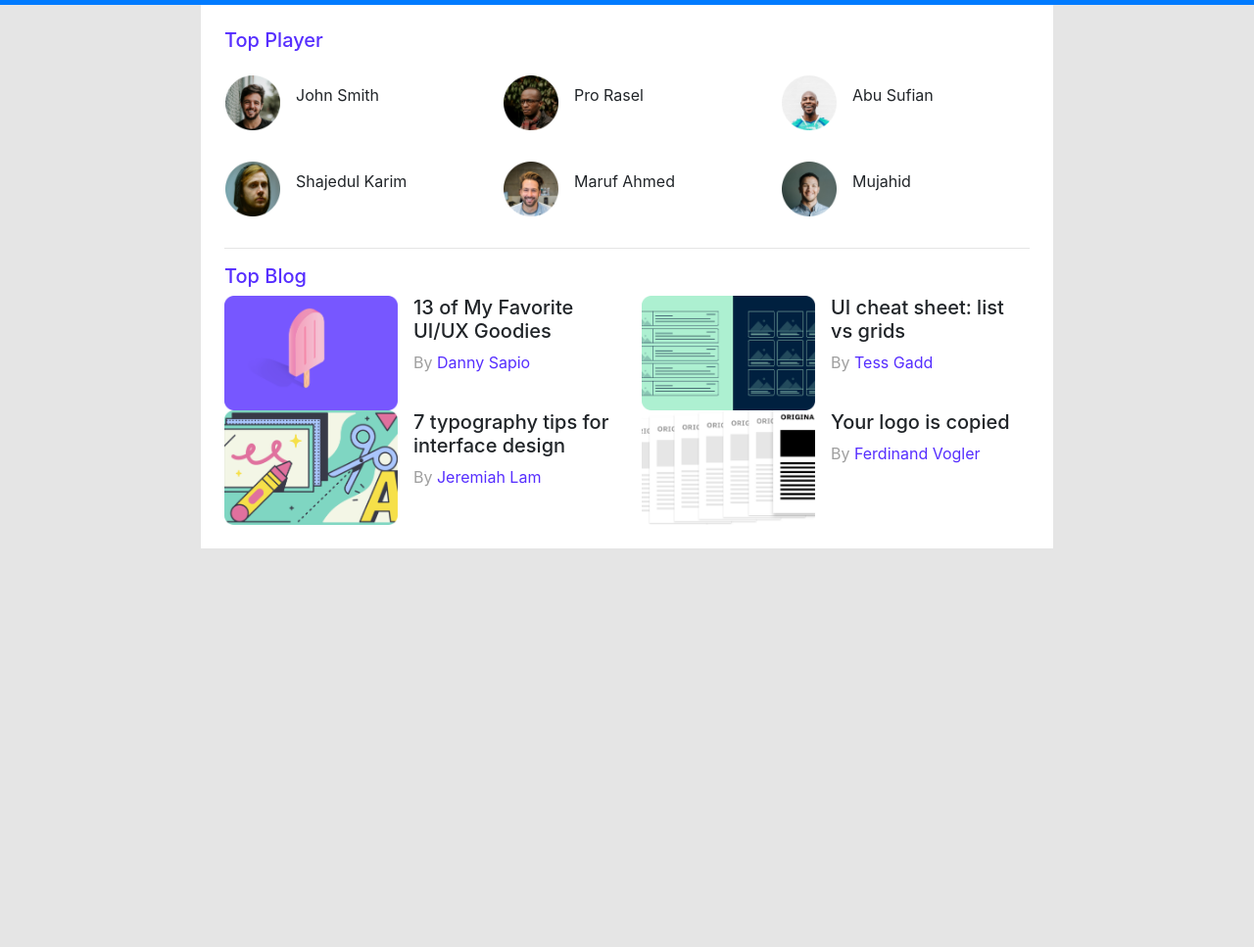
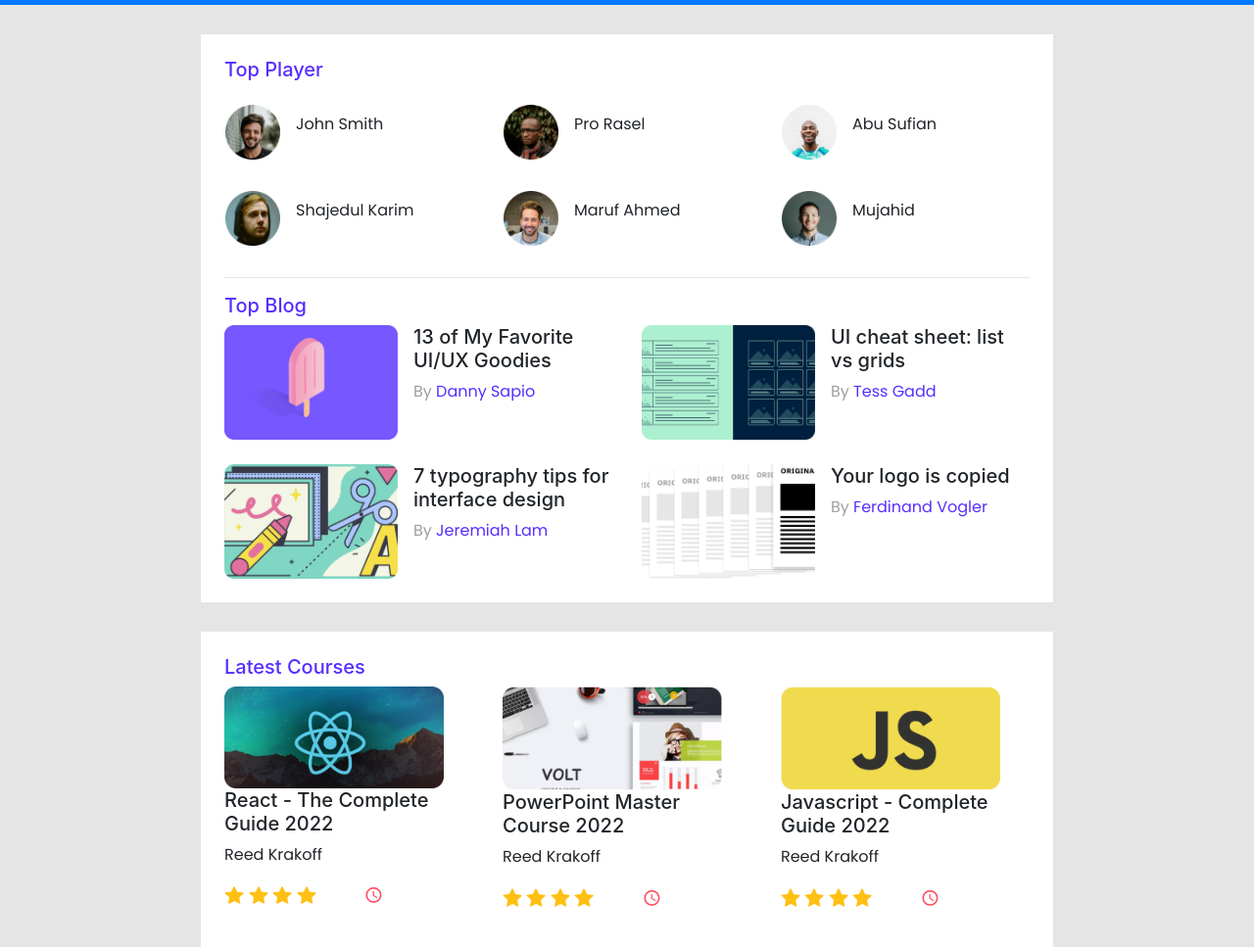
Before and after one commit to sabab015/leader-board, a plain HTML site: page index.html in a window 1280 px wide. Shown: the part 71-1038 px from the top of the page at 98% size. Before the commit the page ends 800 px from the top, so only its background shows below. Drawn offline with nearby package versions, Linux system fonts and the light colour scheme.

Commit message:
partially done website

```diff
--- a/index.html
+++ b/index.html
@@ -7,6 +7,9 @@
   <meta name="viewport" content="width=device-width, initial-scale=1.0">
   <link rel="stylesheet" href="https://cdn.jsdelivr.net/npm/bootstrap@4.4.1/dist/css/bootstrap.min.css"
     integrity="sha384-Vkoo8x4CGsO3+Hhxv8T/Q5PaXtkKtu6ug5TOeNV6gBiFeWPGFN9MuhOf23Q9Ifjh" crossorigin="anonymous">
+  <link rel="preconnect" href="https://fonts.googleapis.com">
+  <link rel="preconnect" href="https://fonts.gstatic.com" crossorigin>
+  <link href="https://fonts.googleapis.com/css2?family=Poppins&display=swap" rel="stylesheet">
   <link rel="stylesheet" href="styles/style.css">
   <title>Leader Board</title>
 </head>
@@ -85,6 +88,8 @@
             <p><span style="color: #9F9F9F;">By </span> <span style="color: #562EFF ;">Tess Gadd</span></p>
           </div>
         </div>
+      </div>
+      <div class="row blog-part">
         <div class="col-md-6 blog d-flex align-items-start">
           <img src="images/blogs/blog-3.png" alt="">
           <div class="pl-3">
@@ -96,9 +101,66 @@
           <img src="images/blogs/blog-4.png" alt="">
           <div class="pl-3">
             <h5>Your logo is copied </h5>
-            <p><span style="color: #9F9F9F;" >By </span> <span style="color: #562EFF ;">Ferdinand Vogler</span> </p>
+            <p><span style="color: #9F9F9F;">By </span> <span style="color: #562EFF ;">Ferdinand Vogler</span> </p>
           </div>
         </div>
+      </div>
+    </section>
+    <section class="container-fluid bg-white p-4">
+      <h5 style="color:#562EFF">Latest Courses</h5>
+      <div class="row">
+        <div class="col-md-4 course">
+          <img src="images/courses/course-1.png" alt="">
+          <h5>React - The Complete Guide 2022 </h5>
+          <p>Reed Krakoff</p>
+          <div class="row">
+            <div class="col-md-6 icon">
+              <img src="images/icons/star.png" alt="">
+              <img src="images/icons/star.png" alt="">
+              <img src="images/icons/star.png" alt="">
+              <img src="images/icons/star.png" alt="">
+            </div>
+            <div class="col-md-6 icon">
+              <img src="images/icons/clock.png" alt="">
+            </div>
+          </div>
+        </div>
+        <div class="col-md-4 course">
+          <img src="images/courses/course-2.png" alt="">
+          <h5>PowerPoint Master Course 2022 </h5>
+          <p>Reed Krakoff</p>
+          <div class="row">
+            <div class="col-md-6 icon">
+              <img src="images/icons/star.png" alt="">
+              <img src="images/icons/star.png" alt="">
+              <img src="images/icons/star.png" alt="">
+              <img src="images/icons/star.png" alt="">
+            </div>
+            <div class="col-md-6 icon">
+              <img src="images/icons/clock.png" alt="">
+            </div>
+          </div>
+        </div>
+        <div class="col-md-4 course">
+          <img src="images/courses/course-3.png" alt="">
+          <h5>Javascript - Complete Guide 2022 </h5>
+          <p>Reed Krakoff</p>
+          <div class="row">
+            <div class="col-md-6 icon">
+              <img src="images/icons/star.png" alt="">
+              <img src="images/icons/star.png" alt="">
+              <img src="images/icons/star.png" alt="">
+              <img src="images/icons/star.png" alt="">
+              <p></p>
+            </div>
+            <div class="col-md-6 icon">
+              <img src="images/icons/clock.png" alt="">
+            </div>
+          </div>
+        </div>
+      </div>
+
+
     </section>
   </main>
 
--- a/styles/style.css
+++ b/styles/style.css
@@ -1,13 +1,18 @@
 body {
     background-color: #E5E5E5;
 }
-
+.container-fluid{
+    margin-top: 30px;
+}
 .navbar img {
     width: 40px;
 }
 
 .player img {
     width: 56px;
+}
+p{
+    font-family: 'Poppins', sans-serif;
 }
 
 main {
@@ -19,3 +24,12 @@ main {
 .blog img{
     width: 177px;
 }
+.blog-part{
+    margin-top: 25px;
+}
+.course img{
+    width: 224px;
+}
+.icon img{
+    width: 20px;
+}
```
